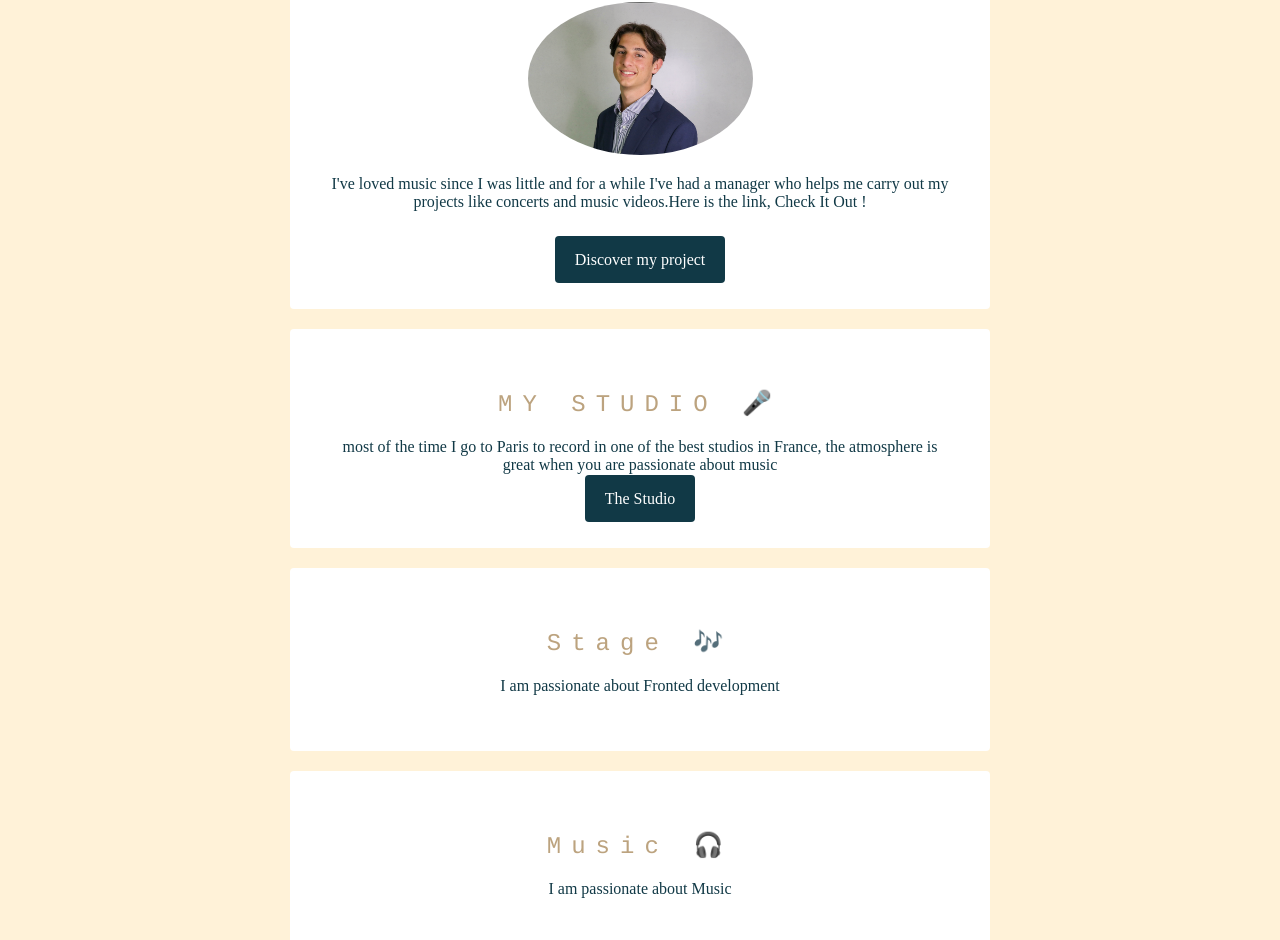
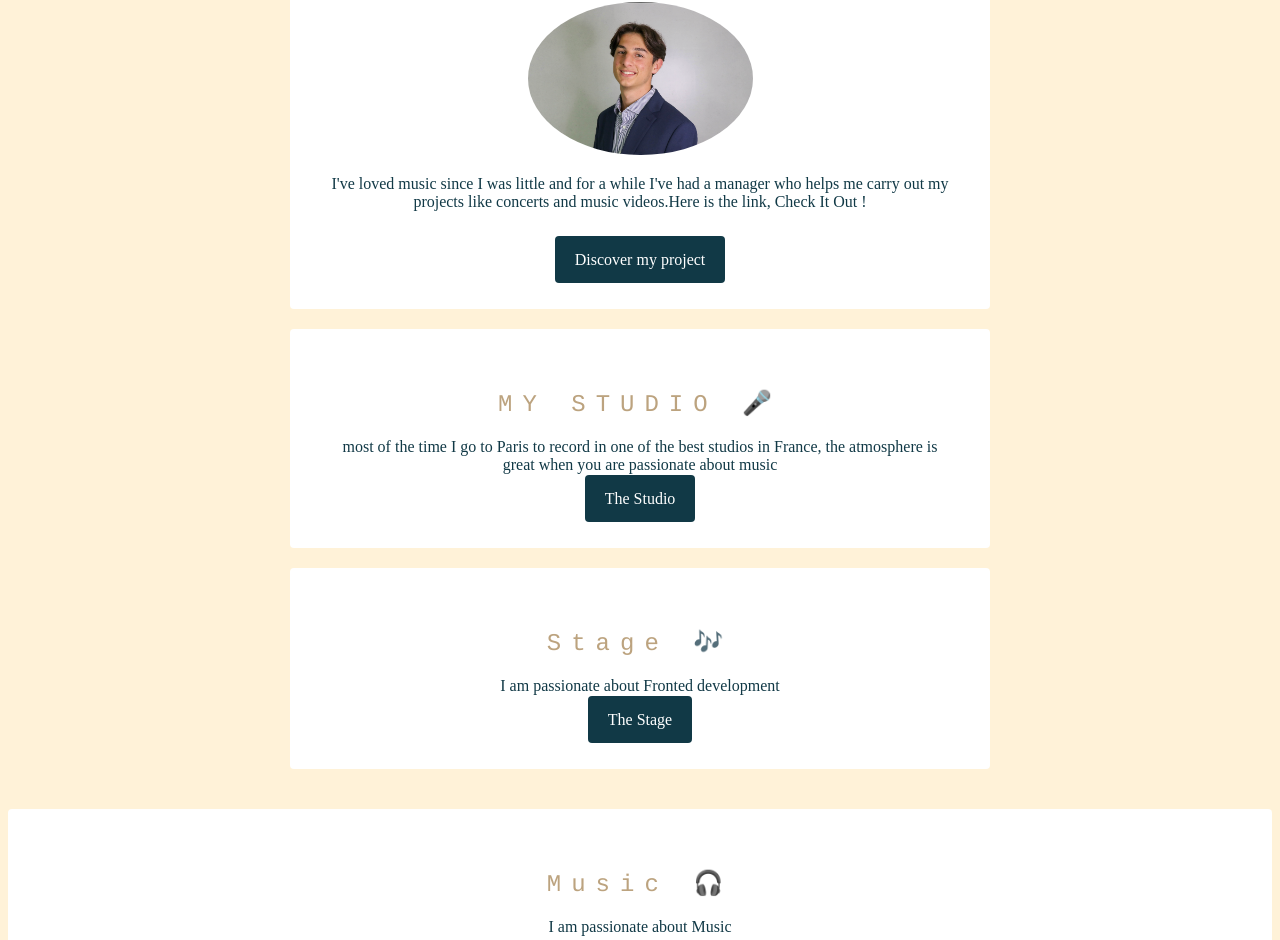
Before and after one commit to LILFLEEKY/My__profile, a plain HTML site: page index.html in a window 1280 px wide. Shown: the part 158-1098 px from the top of the page. Drawn offline with Linux system fonts and the light colour scheme.

Commit message:
Update index.html

```diff
--- a/index.html
+++ b/index.html
@@ -38,6 +38,8 @@
         <p>
       	I am passionate about Fronted development
         </p>
+	<a href="https://aeronef.fr/laeronef" class="btn-blue" target=_blank>The Stage</a>
+      </div>
 
 
       </div>
```
